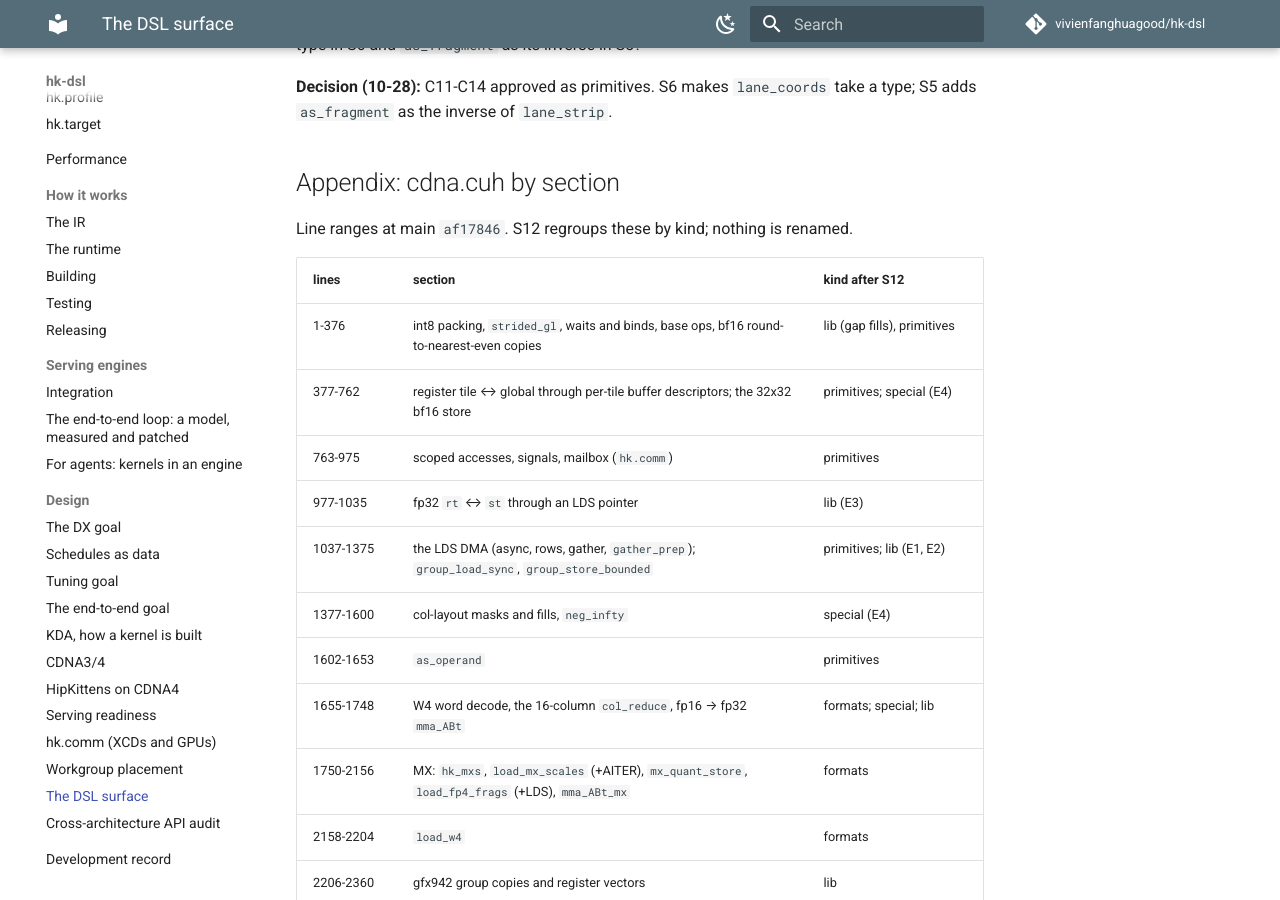
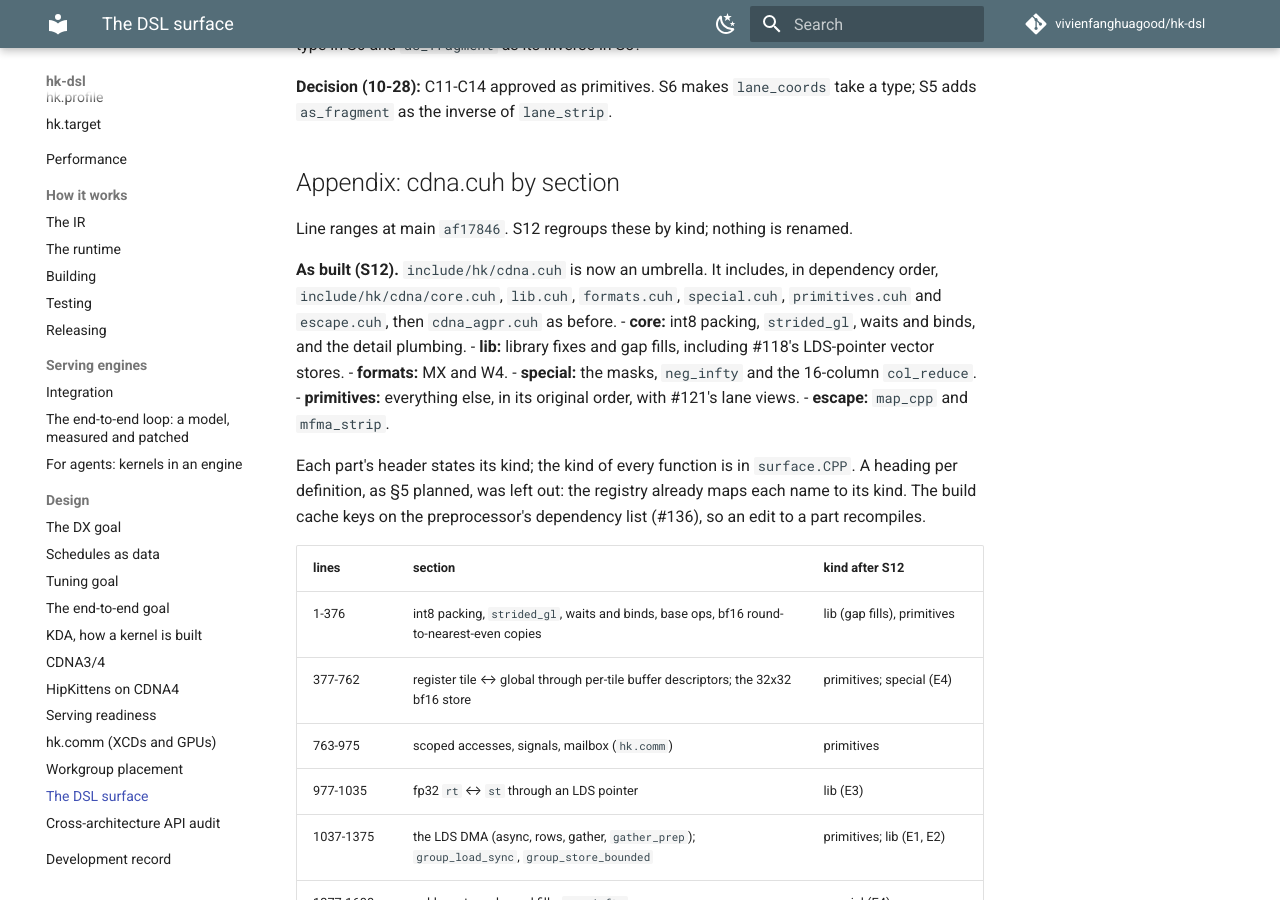
Before and after one commit to vivienfanghuagood/hk-dsl, an MkDocs documentation site: the page built from docs/design/dsl-surface.md, in a window 1280 px wide and 900 px high, scrolled down 33087 px. Built offline with MkDocs 1.6.1 and Material for MkDocs 9.7.7, drawn with Linux system fonts in a browser that asks for light colours; comment, search, counter and statistics services are not loaded.

Commit message:
DSL surface S12: include/hk/cdna.cuh split by kind into include/hk/cdna/*.cuh (a pure move)
docs/design/dsl-surface.md §5 S12.

- include/hk/cdna.cuh becomes an umbrella. It includes, in the definitions' dependency order:
  - cdna/core.cuh: int8 packing, strided_gl / make_gl, the waits and binds, and the detail
    plumbing;
  - cdna/lib.cuh: library fixes and gap fills, including #118's LDS-pointer vector / col-tile
    stores;
  - cdna/formats.cuh: MX and W4;
  - cdna/special.cuh: the -inf masks, neg_infty, the 16-column col_reduce;
  - cdna/primitives.cuh: everything else, in its original order, with #121's lane views;
  - cdna/escape.cuh: map_cpp, mfma_strip.
  cdna_agpr.cuh is included as before. Every definition's text is unchanged.
- The build cache sees the parts through the preprocessor's dependency list (#136), so an edit
  to a part recompiles; S12 needs no cache change of its own.
- surface.CPP is keyed by part. lib and special are `internal`; test_surface walks include/hk/
  recursively and skips the umbrella.
- The design's appendix records the layout as built.

V1, compiled at the step before (S5) and here, on main bc2e9299:
- every gfx950 catalog kernel in the rocm 7.2.3 image: 1160 kernels (sparse_mla included), 0
  differences in source, resources or ISA hash per function (12 refused alike);
- the CDNA route kernels in the vLLM ROCm 10 image (K1 incl. stage 2 resident, K2, attn_cdna,
  paged_cdna, gemm_cdna, dsv41_index, sparse_mla): 140 kernels, 0 differences (2 refused alike).
The CDNA codegen tests, gfx942 compile-only included, pass but for the pre-existing
strip_addrmsw_bf16_w3 occupancy failure (main has it too).

Co-Authored-By: Claude <noreply@anthropic.com>

```diff
--- a/docs/design/dsl-surface.md
+++ b/docs/design/dsl-surface.md
@@ -792,6 +792,20 @@ G1 (S7), which narrows `map_cpp` and enables A6, is the main item for the next p
 
 Line ranges at main `af17846`. S12 regroups these by kind; nothing is renamed.
 
+**As built (S12).** `include/hk/cdna.cuh` is now an umbrella. It includes, in dependency order,
+`include/hk/cdna/core.cuh`, `lib.cuh`, `formats.cuh`, `special.cuh`, `primitives.cuh` and
+`escape.cuh`, then `cdna_agpr.cuh` as before.
+- **core:** int8 packing, `strided_gl`, waits and binds, and the detail plumbing.
+- **lib:** library fixes and gap fills, including #118's LDS-pointer vector stores.
+- **formats:** MX and W4.
+- **special:** the masks, `neg_infty` and the 16-column `col_reduce`.
+- **primitives:** everything else, in its original order, with #121's lane views.
+- **escape:** `map_cpp` and `mfma_strip`.
+
+Each part's header states its kind; the kind of every function is in `surface.CPP`. A heading per
+definition, as §5 planned, was left out: the registry already maps each name to its kind. The
+build cache keys on the preprocessor's dependency list (#136), so an edit to a part recompiles.
+
 | lines | section | kind after S12 |
 |---|---|---|
 | 1-376 | int8 packing, `strided_gl`, waits and binds, base ops, bf16 round-to-nearest-even copies | lib (gap fills), primitives |
```
Also changed, not shown: CHANGELOG.md (+5 -0 lines), 9 other files.
